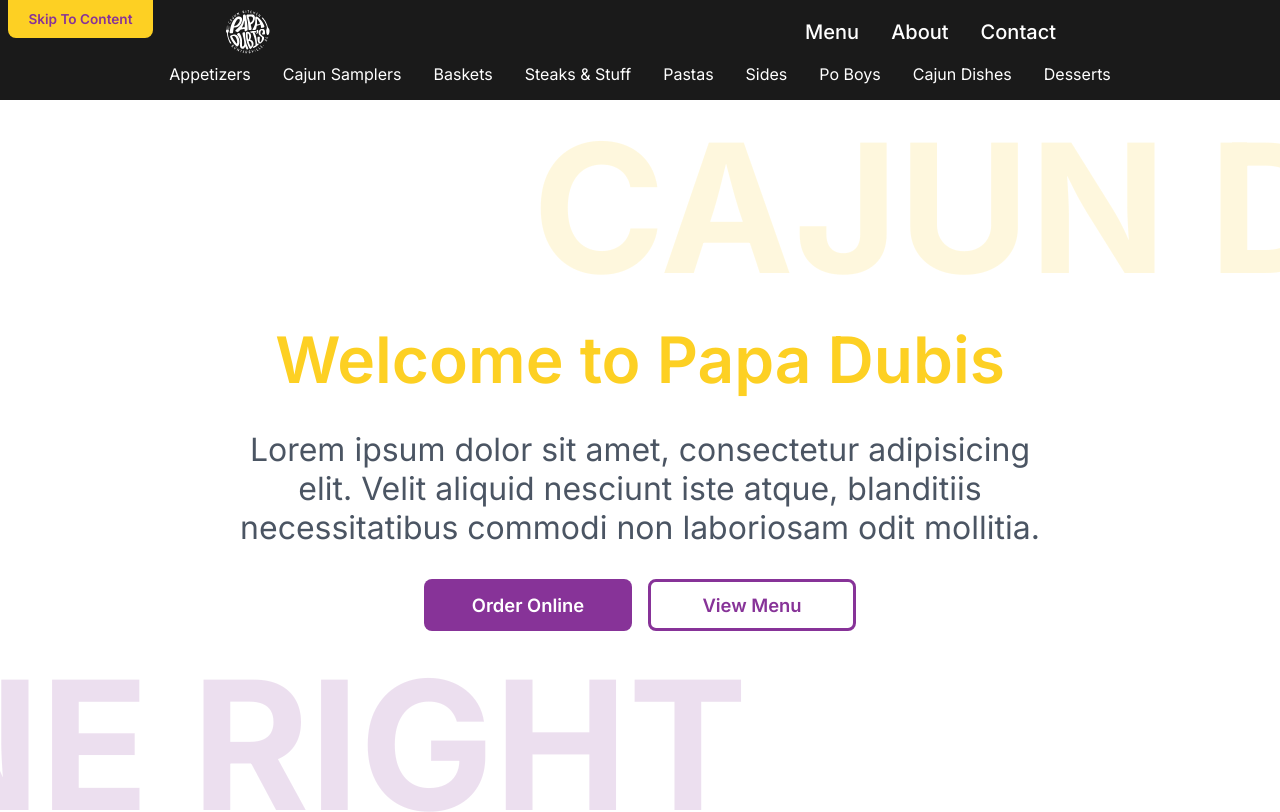
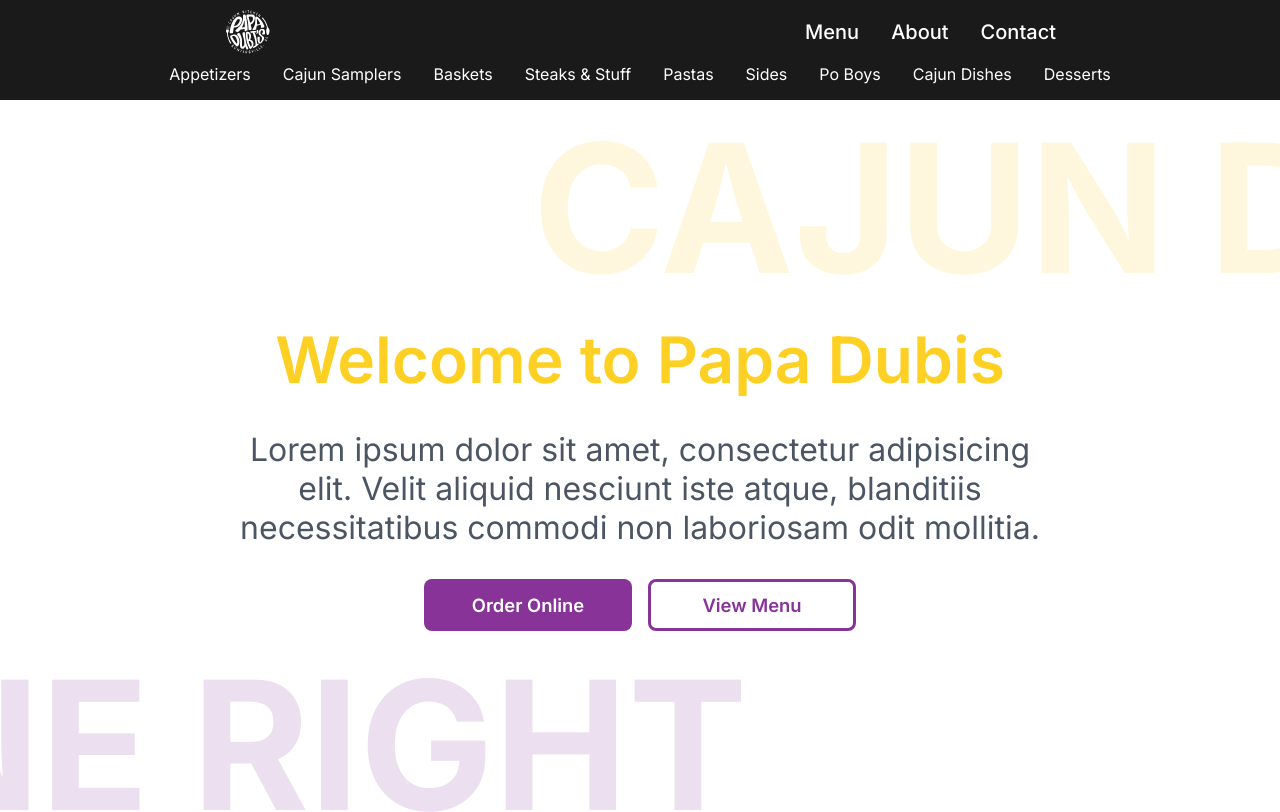
Before and after one commit to edsonjaramillo/papadubis, a Next.js app: page / in a window 1280 px wide. Shown: the top 812 px of the page. Built offline with nearby package versions, Linux system fonts and the light colour scheme.

Commit message:
main content button and aria label for logo

```diff
--- a/components/shared/Navbar.tsx
+++ b/components/shared/Navbar.tsx
@@ -154,7 +154,7 @@
 
 const Logo = () => (
   <Link href='/'>
-    <a className='navbar__logo'>
+    <a className='navbar__logo' aria-label='Papa Dubis logo'>
       <svg
         xmlns='http://www.w3.org/2000/svg'
         width='100%'
--- a/styles/main.css
+++ b/styles/main.css
@@ -164,6 +164,8 @@
 
 .navbar__skipcontent {
   position: absolute;
+  -webkit-transform: translateY(-120%);
+          transform: translateY(-120%);
   padding: 0.68rem 1.275rem;
   font-size: 0.85rem;
   background-color: #fdd023;
--- a/styles/shared/_navbar.scss
+++ b/styles/shared/_navbar.scss
@@ -11,7 +11,7 @@
 
   &__skipcontent {
     position: absolute;
-    // transform: translateY(-120%);
+    transform: translateY(-120%);
     @include button-size(0.85rem);
     background-color: $brand-secondary-100;
     color: $brand-secondary-200;
```
